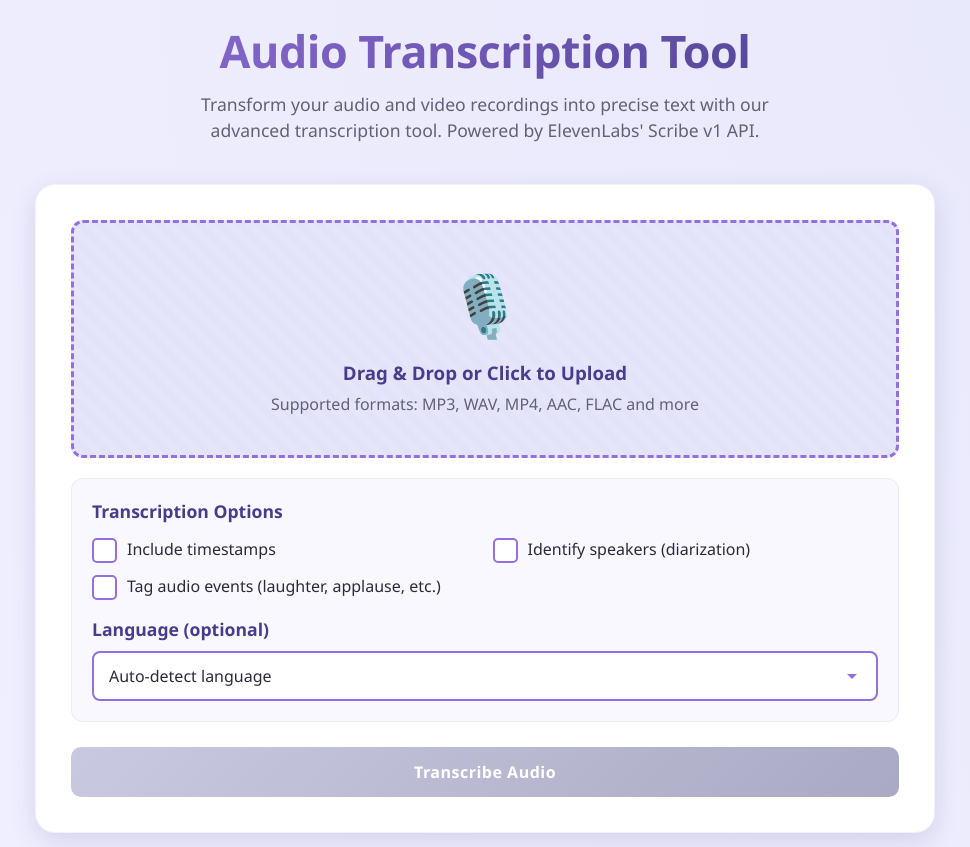
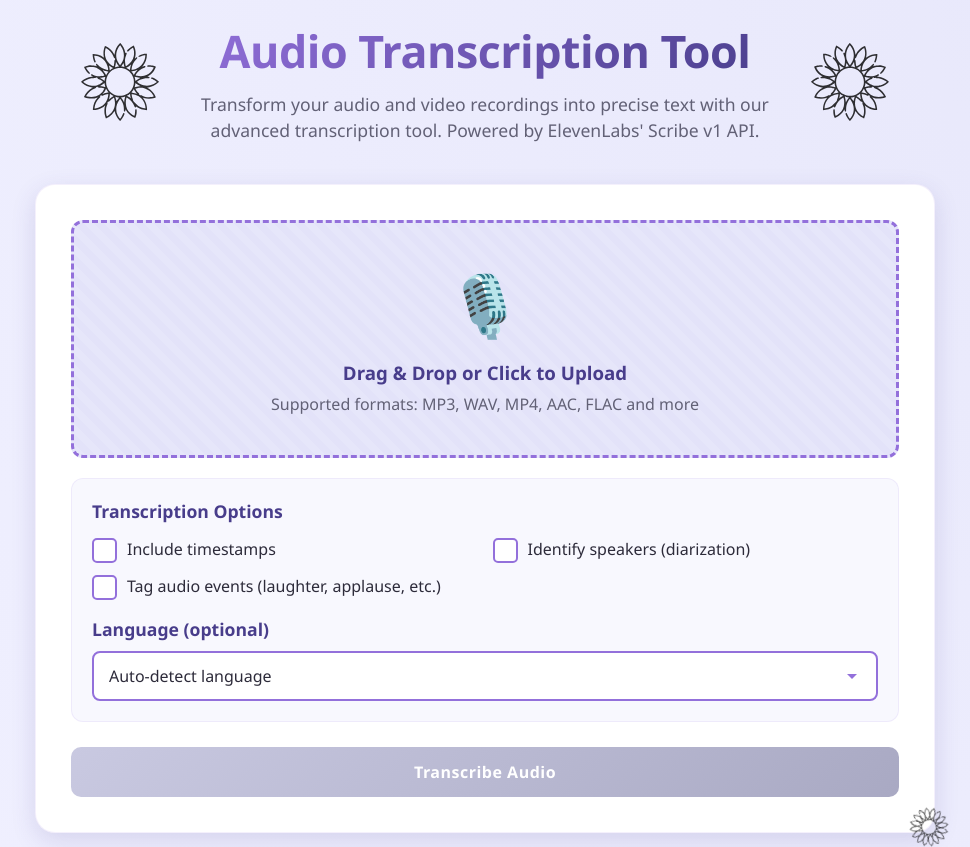
Before and after one commit to Dentoxx/audio-transcription-tool, a plain HTML site: page index.html in a window 1280 px wide. Shown: the top 847 px of the page, without its empty margins (155-1125 px from the left). Drawn offline with Linux system fonts and the light colour scheme.

Commit message:
Update index.html

```diff
--- a/index.html
+++ b/index.html
@@ -445,6 +445,65 @@
     .github-link:hover {
       color: var(--lavender-accent);
     }
+    .sunflower-container {
+      display: flex;
+      align-items: center;
+      justify-content: center;
+      position: relative;
+      width: 100%;
+    }
+    .header-content {
+      z-index: 1;
+      text-align: center;
+    }
+    .sunflower {
+      width: 80px;
+      height: 80px;
+      background-image: url('sunflower.svg');
+      background-size: contain;
+      background-repeat: no-repeat;
+      position: absolute;
+      opacity: 0.8;
+      transition: transform 0.3s ease;
+    }
+    .sunflower:hover {
+      transform: rotate(10deg);
+    }
+    .sunflower.left {
+      left: 5%;
+    }
+    .sunflower.right {
+      right: 5%;
+      transform: scaleX(-1);
+    }
+    .sunflower.right:hover {
+      transform: scaleX(-1) rotate(-10deg);
+    }
+    .upload-container,
+    .result-container {
+      position: relative;
+    }
+    .upload-container::after,
+    .result-container::after {
+      content: '';
+      position: absolute;
+      bottom: -15px;
+      right: -15px;
+      width: 40px;
+      height: 40px;
+      background-image: url('sunflower.svg');
+      background-size: contain;
+      background-repeat: no-repeat;
+      transform: rotate(15deg);
+      opacity: 0.7;
+      z-index: 1;
+    }
+    @media (max-width: 768px) {
+      .sunflower {
+        width: 60px;
+        height: 60px;
+      }
+    }
   </style>
 </head>
 <body>
```
